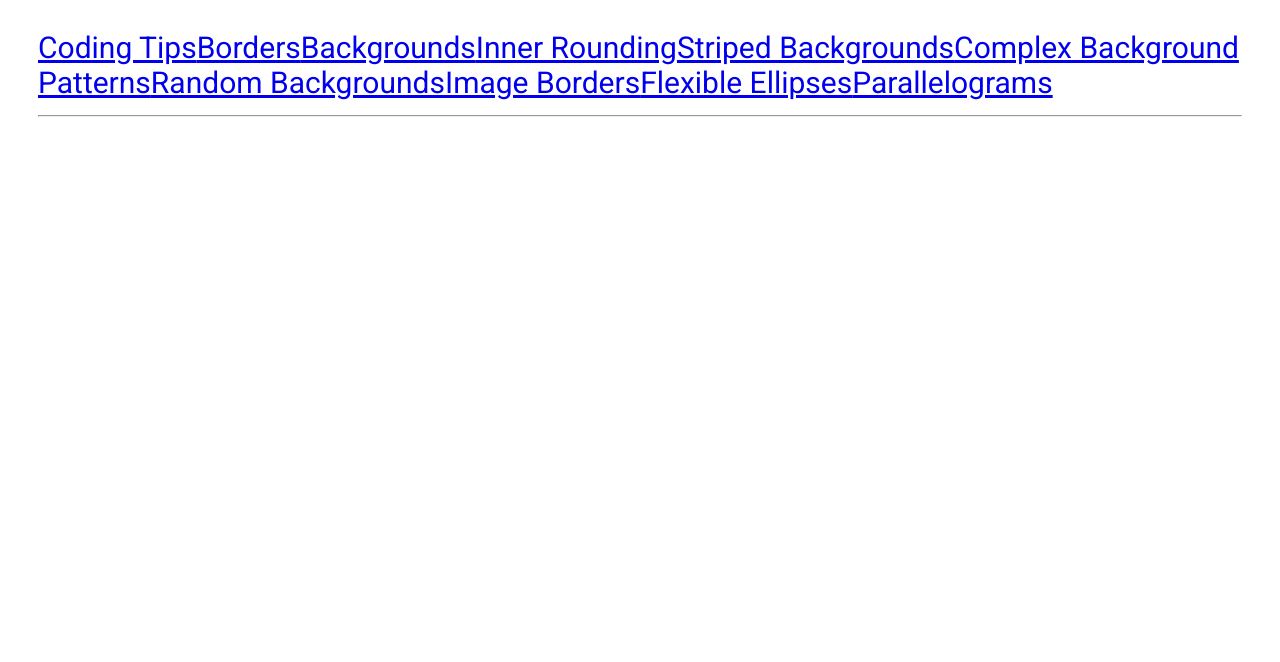
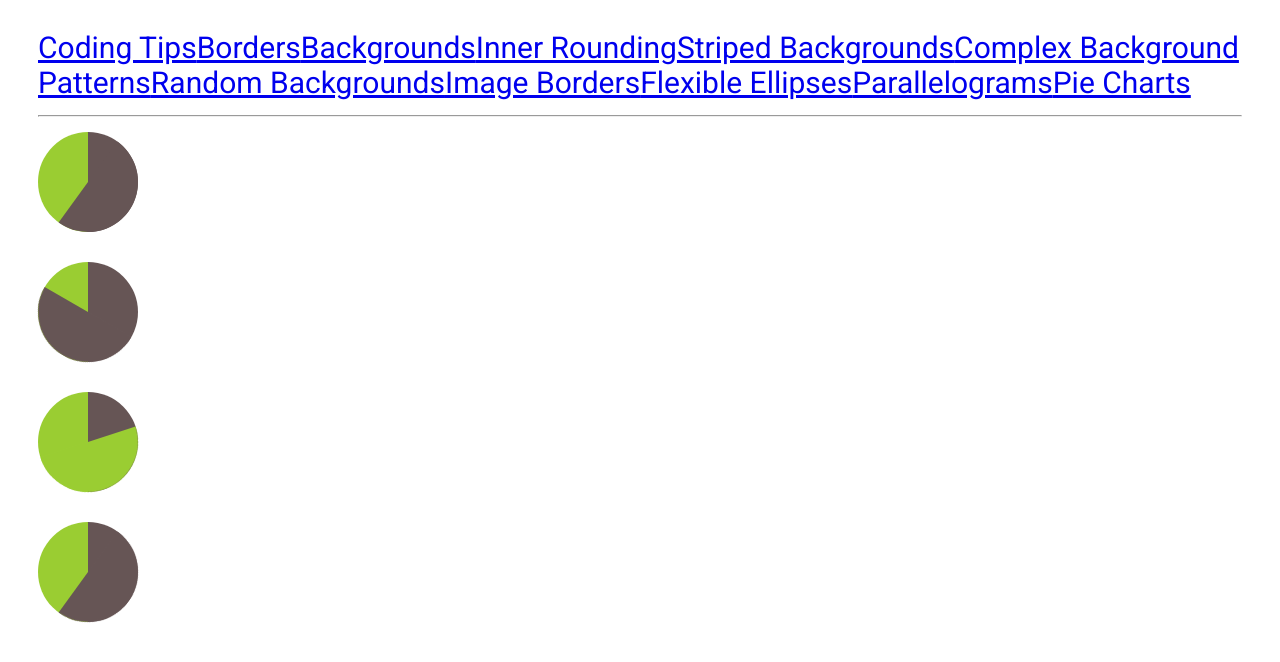
Before and after one commit to ht89/css-secrets, an Angular app: page /pie-chart in a window 1280 px wide. Before the commit this address led to /. Shown: the top 662 px of the page. Built offline with nearby package versions, Linux system fonts and the light colour scheme.

Commit message:
pie charts

```diff
--- a/src/app/app.component.html
+++ b/src/app/app.component.html
@@ -9,6 +9,7 @@
     <a [routerLink]="['img-border']">Image Borders</a>
     <a [routerLink]="['flexible-ellipses']">Flexible Ellipses</a>
     <a [routerLink]="['parallelograms']">Parallelograms</a>
+    <a [routerLink]="['pie-chart']">Pie Charts</a>
     <hr>
 
     <router-outlet></router-outlet>
--- /dev/null
+++ b/src/app/pie-chart/pie-chart.component.html
@@ -0,0 +1,8 @@
+<div class="pie"></div>
+
+<div class="pie-w-animation"></div>
+
+<!-- -20s = 20% since the animation duration is 100s -->
+<div class="pie-w-animation-delay" style="animation-delay: -20s"></div>
+
+<div class="pie-w-animation-delay" style="animation-delay: -60s"></div>
--- /dev/null
+++ b/src/app/pie-chart/pie-chart.component.scss
@@ -0,0 +1,83 @@
+div:not(:first-child) {
+    margin-top: 30px;
+}
+
+.pie {
+    width: 100px;
+    height: 100px;
+    border-radius: 50%;
+    background-color: yellowgreen;
+    background-image: linear-gradient(to right, transparent 50%, #655 0);
+    &:before {
+        content: '';
+        display: block;
+        margin-left: 50%;
+        height: 100%;
+        border-radius: 0 100% 100% 0 / 50%;
+        /*
+            use 'inherit' to show the 0 - 50%
+            use #655 to show the 60% - 100%
+        */
+        background-color: #655;
+        transform-origin: left;
+        /*
+            .1turn = 10%
+            when changing the background-color from inherit to #655, use 0 to .5turn to show 50% - 100%
+        */
+        transform: rotate(.1turn);
+    }
+}
+
+.pie-w-animation {
+    width: 100px;
+    height: 100px;
+    border-radius: 50%;
+    background-color: yellowgreen;
+    background-image: linear-gradient(to right, transparent 50%, #655 0);
+    &:before {
+        content: '';
+        display: block;
+        margin-left: 50%;
+        height: 100%;
+        border-radius: 0 100% 100% 0 / 50%;
+        background-color: inherit;
+        transform-origin: left;
+        animation: spin 3s linear infinite, bg 6s step-end infinite;
+    }
+}
+
+.pie-w-animation-delay {
+    width: 100px;
+    height: 100px;
+    border-radius: 50%;
+    background-color: yellowgreen;
+    background-image: linear-gradient(to right, transparent 50%, #655 0);
+    &:before {
+        content: '';
+        display: block;
+        margin-left: 50%;
+        height: 100%;
+        border-radius: 0 100% 100% 0 / 50%;
+        /*
+            use 'inherit' to show the 0 - 50%
+            use #655 to show the 60% - 100%
+        */
+        background-color: inherit;
+        transform-origin: left;
+        animation: spin 50s linear infinite, bg 100s step-end infinite;
+        animation-play-state: paused;
+        animation-delay: inherit;
+    }
+}
+
+@keyframes spin {
+    to {
+        transform: rotate(.5turn);
+    }
+}
+
+@keyframes bg {
+    50% {
+        background-color: #655;
+    }
+}
--- /dev/null
+++ b/src/app/pie-chart/pie-chart.component.ts
@@ -0,0 +1,15 @@
+import { Component, OnInit } from '@angular/core';
+
+@Component({
+  selector: 'app-pie-chart',
+  templateUrl: './pie-chart.component.html',
+  styleUrls: ['./pie-chart.component.scss']
+})
+export class PieChartComponent implements OnInit {
+
+  constructor() { }
+
+  ngOnInit() {
+  }
+
+}
```
Also changed, not shown: src/app/app.module.ts (+7 -1 lines), 1 other file (tests, documents, lock files or other folders).
